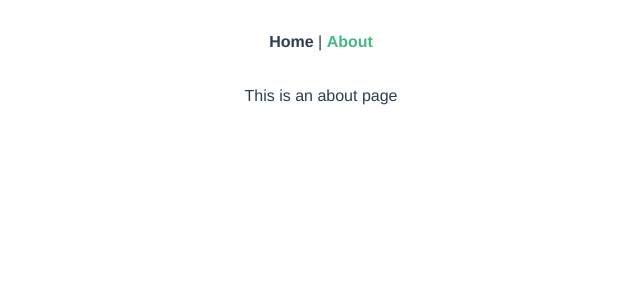
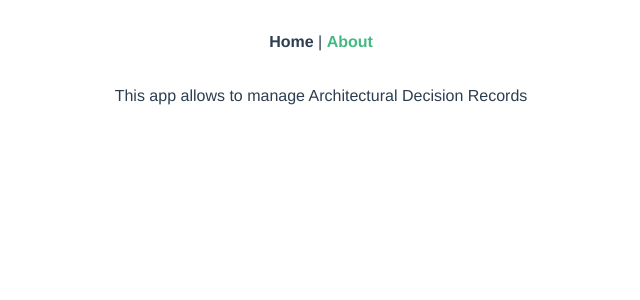
Before and after one commit to leafchild0/play-adr, a Vue app in the folder frontend/: page /#/about in a window 1280 px wide. Shown: the top 300 px of the page, without its empty margins (319-959 px from the left). Built offline with nearby package versions, Linux system fonts and the light colour scheme.

Commit message:
quick about page

```diff
--- a/frontend/src/views/About.vue
+++ b/frontend/src/views/About.vue
@@ -1,5 +1,5 @@
 <template>
   <div class="about">
-    <h1>This is an about page</h1>
+    <h1>This app allows to manage Architectural Decision Records</h1>
   </div>
 </template>
```
